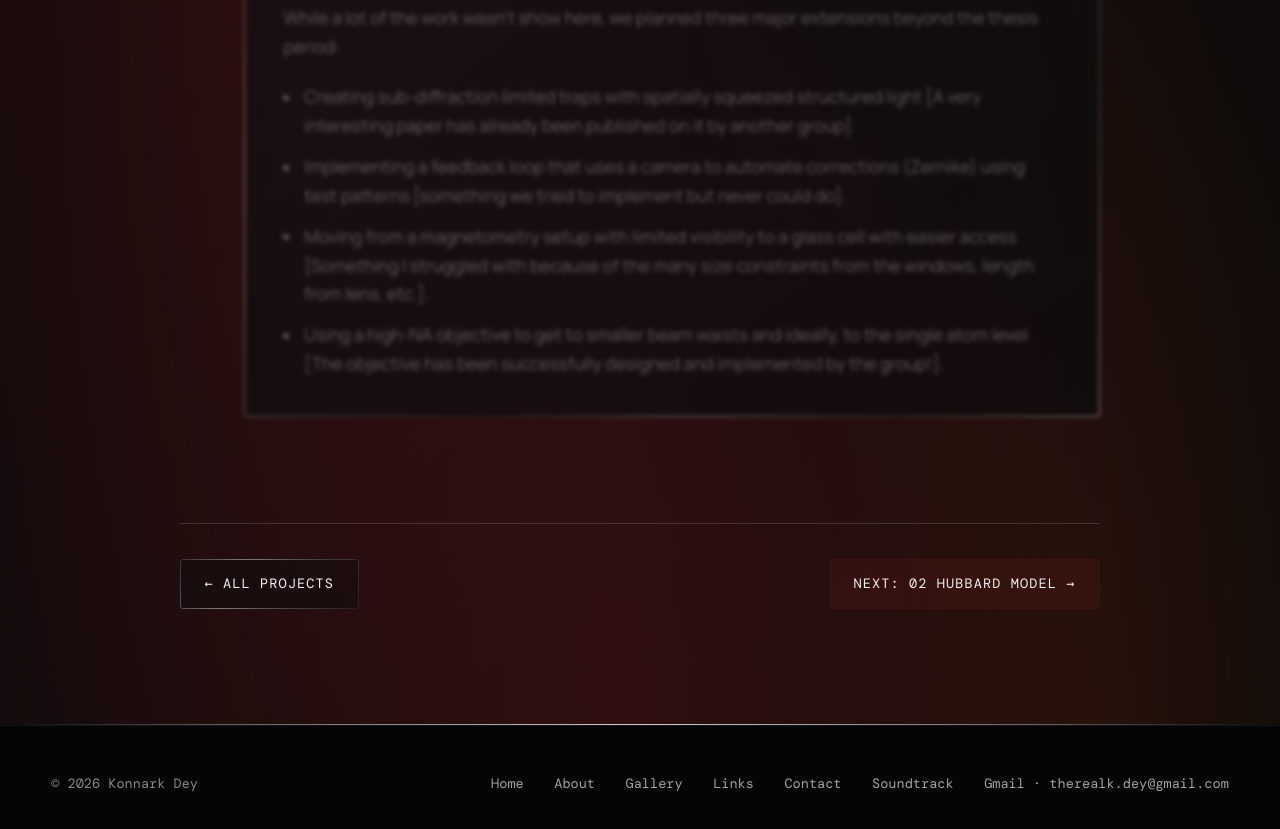
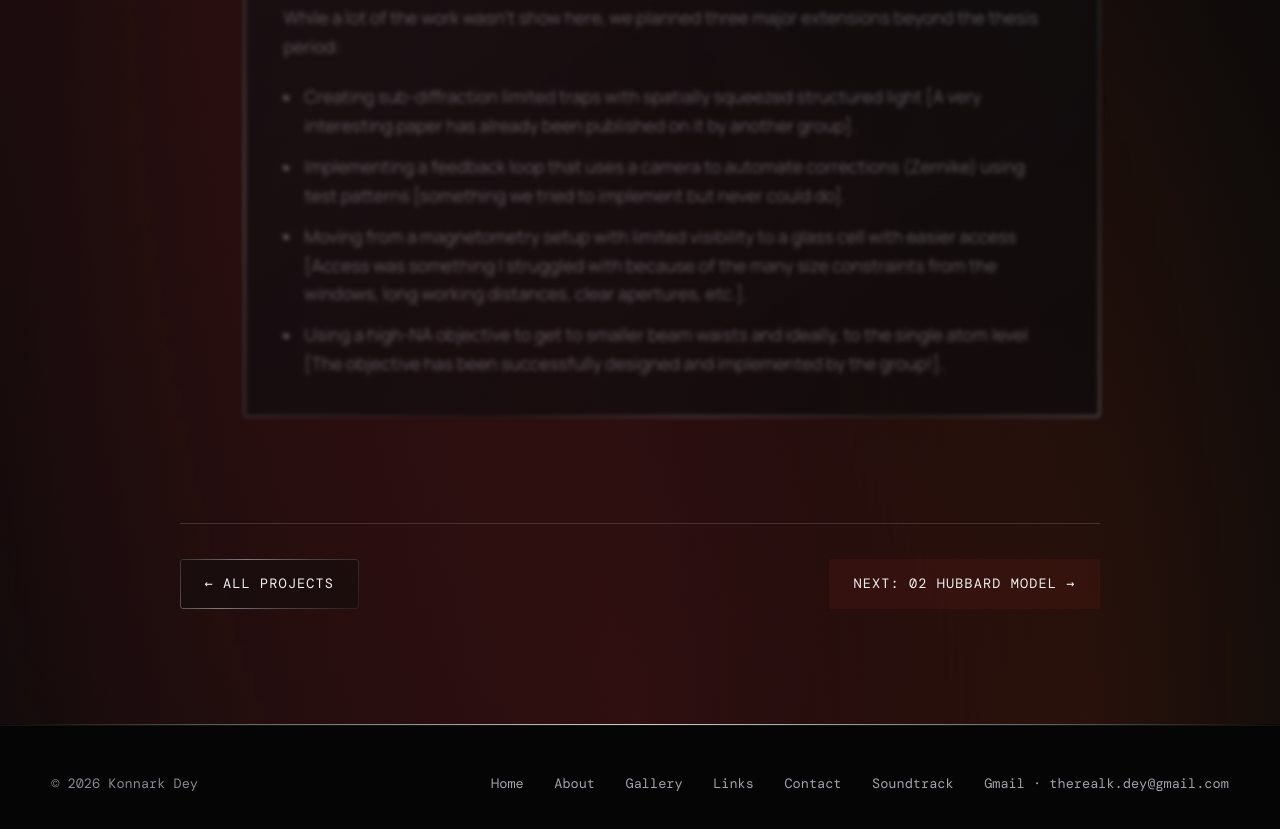
Before and after one commit to Nyxtella/fantastic-memory, a plain HTML site: page projects/project-one.html in a window 1280 px wide. Shown: the part 3641-4470 px from the top of the page. Drawn offline with nearby package versions, Linux system fonts and the light colour scheme.

Commit message:
Update project-one.html

```diff
--- a/projects/project-one.html
+++ b/projects/project-one.html
@@ -185,7 +185,7 @@
               <ul class="tl-list">
                 <li>Creating sub-diffraction limited traps with spatially squeezed structured light [A very interesting paper has already been published on it by another group].</li>
                 <li>Implementing a feedback loop that uses a camera to automate corrections (Zernike) using test patterns [something we tried to implement but never could do].</li>
-                <li>Moving from a magnetometry setup with limited visibility to a glass cell with easier access [Something I struggled with because of the many size constraints from the windows, length from lens, etc.].</li>
+                <li>Moving from a magnetometry setup with limited visibility to a glass cell with easier access [Access was something I struggled with because of the many size constraints from the windows, long working distances, clear apertures, etc.].</li>
                 <li>Using a high-NA objective to get to smaller beam waists and ideally, to the single atom level [The objective has been successfully designed and implemented by the group!].</li>
               </ul>
             </div>
```
